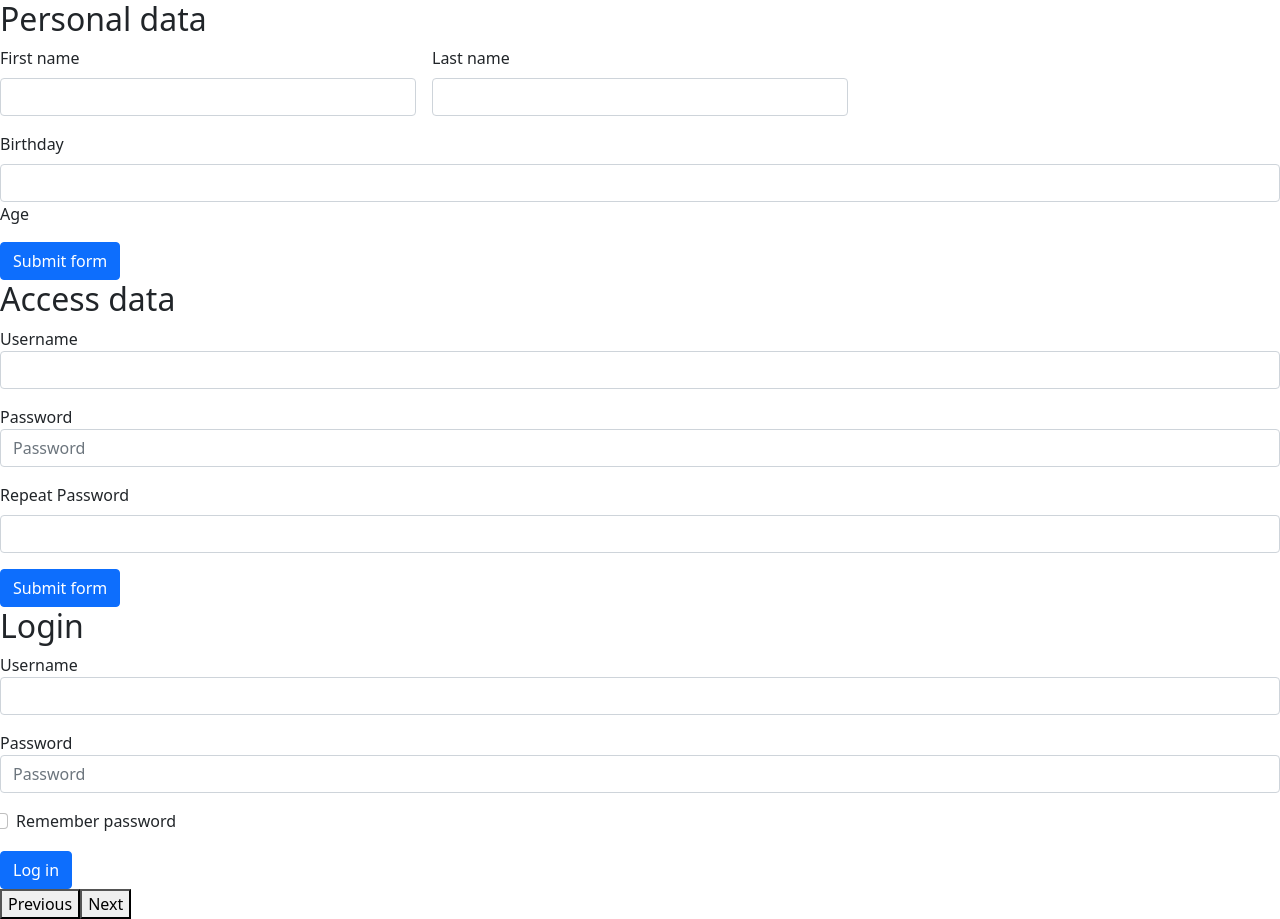
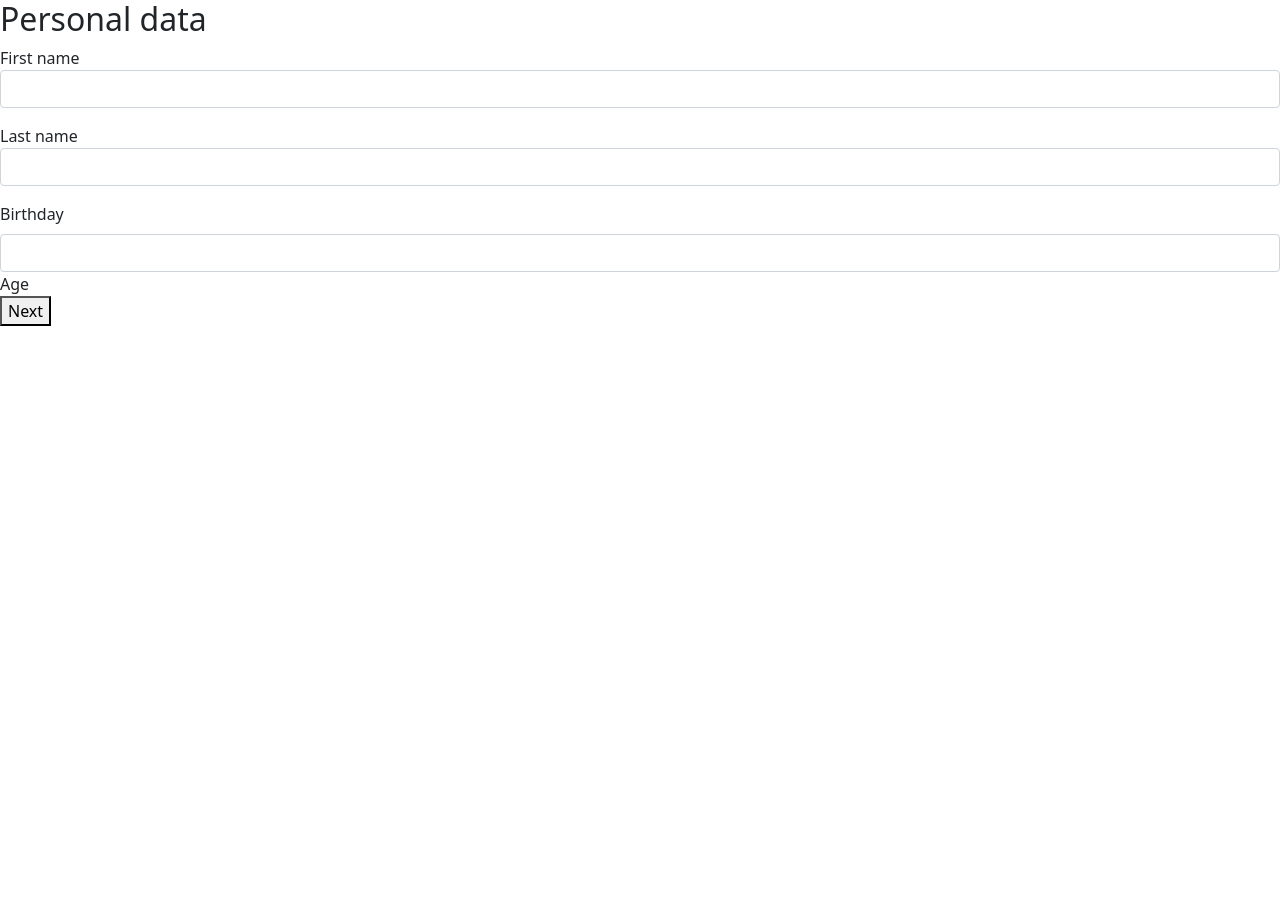
Before and after one commit to DavidLlobet/W04CH04-David-Llobet, a React (Create React App) app: page / in a window 1280 px wide. After the commit the page ends 800 px from the top, so only its background shows below. Built offline with nearby package versions, Linux system fonts and the light colour scheme.

Commit message:
Change between forms working

```diff
--- a/src/App.js
+++ b/src/App.js
@@ -1,3 +1,4 @@
+import { useState } from 'react';
 import Context from './context/Context';
 import './App.css';
 import PersonalData from './components/Personal data/Personal data';
@@ -5,21 +6,28 @@ import AccessData from './components/Access data/Access data';
 import Login from './components/Login/Login';
 
 function App() {
+
+      const [count, setCount] = useState(0);
+
+      const goBack = () => {
+        setCount(count - 1)
+      }
+
+      const goForward = () => {
+        console.log('hi')
+        setCount(count + 1)
+      }
+
   return (
 
+     <Context.Provider
+      value={{count, setCount, goBack, goForward}}
+    >
+      {count === 0 ? <PersonalData formName={"Personal data"}/> : ""}
+      {count === 1 ? <AccessData formName={"Access data"}/> : ""}
+      {count === 2 ? <Login formName={"Login"}/> : ""}
 
 
-     <Context.Provider
-      value={{}}
-    >
-         <PersonalData formName={"Personal data"} />
-         <AccessData formName={"Access data"} />
-         <Login formName={"Login"} />
-               <footer class="grid column">
-  <button>Previous</button>
-    <button>Next</button>
-
-  </footer>
 
      </Context.Provider>
 
--- a/src/components/Access data/Access data.js
+++ b/src/components/Access data/Access data.js
@@ -1,4 +1,10 @@
+import { useContext } from "react";
+import Context from "../../context/Context";
+
 const AccessData = ({formName}) => {
+
+    const { goBack, goForward} = useContext(Context);
+
     return (
         <section className
    ="personal-data">
@@ -36,12 +42,14 @@ const AccessData = ({formName}) => {
           </div>
 
         </div>
-         <div className
-         ="col-12">
-        <button className
-        ="btn btn-primary" type="submit">Submit form</button>
-      </div>
+
       </form>
+       <footer class="grid column">
+
+    <button onClick={goBack}>Previous</button>
+    <button onClick={goForward}>Next</button>
+
+  </footer>
     </section>
     )
 }
--- a/src/components/Login/Login.js
+++ b/src/components/Login/Login.js
@@ -1,3 +1,5 @@
+import { useState } from "react";
+
 const Login = ({formName}) => {
     return (
         <section className
--- a/src/components/Personal data/Personal data.js
+++ b/src/components/Personal data/Personal data.js
@@ -1,5 +1,10 @@
+import { useContext } from "react";
+import Context from "../../context/Context";
 
 const PersonalData = ({ formName }) => {
+    const { goForward } = useContext(Context);
+
+
   return (
 
     <section className
@@ -7,34 +12,17 @@ const PersonalData = ({ formName }) => {
       <h2>{formName}</h2>
       <form className
       ="row g-3 needs-validation" novalidate>
-        <div className
-        ="col-md-4">
-          <label for="validationCustom01" className
-          ="form-label">First name</label>
-          <input
-            type="text"
-            className
-            ="form-control"
-            id="validationCustom01"
-            value=""
-            required
-          />
+      <div class="form-group">
+    <label for="exampleInputEmail1">First name</label>
+    <input type="text" class="form-control" id="exampleInputEmail1" aria-describedby="emailHelp" placeholder="" required/>
 
-        </div>
+  </div>
 
-        <div className
-        ="col-md-4">
-          <label for="validationCustom02" className
-          ="form-label">Last name</label>
-          <input
-            type="text"
-            className
-            ="form-control"
-            id="validationCustom02"
-            value=""
-            required
-         />
-         </div>
+       <div class="form-group">
+    <label for="exampleInputEmail1">Last name</label>
+    <input type="text" class="form-control" id="exampleInputEmail1" aria-describedby="emailHelp" placeholder="" required/>
+
+  </div>
 
             <div className
             ="row-md-4">
@@ -57,12 +45,13 @@ const PersonalData = ({ formName }) => {
           </div>
           <div>Age</div>
         </div>
-         <div className
-         ="col-12">
-        <button className
-        ="btn btn-primary" type="submit">Submit form</button>
-      </div>
+
       </form>
+       <footer class="grid column">
+
+    <button onClick={goForward}>Next</button>
+
+  </footer>
     </section>
 
   );
```
